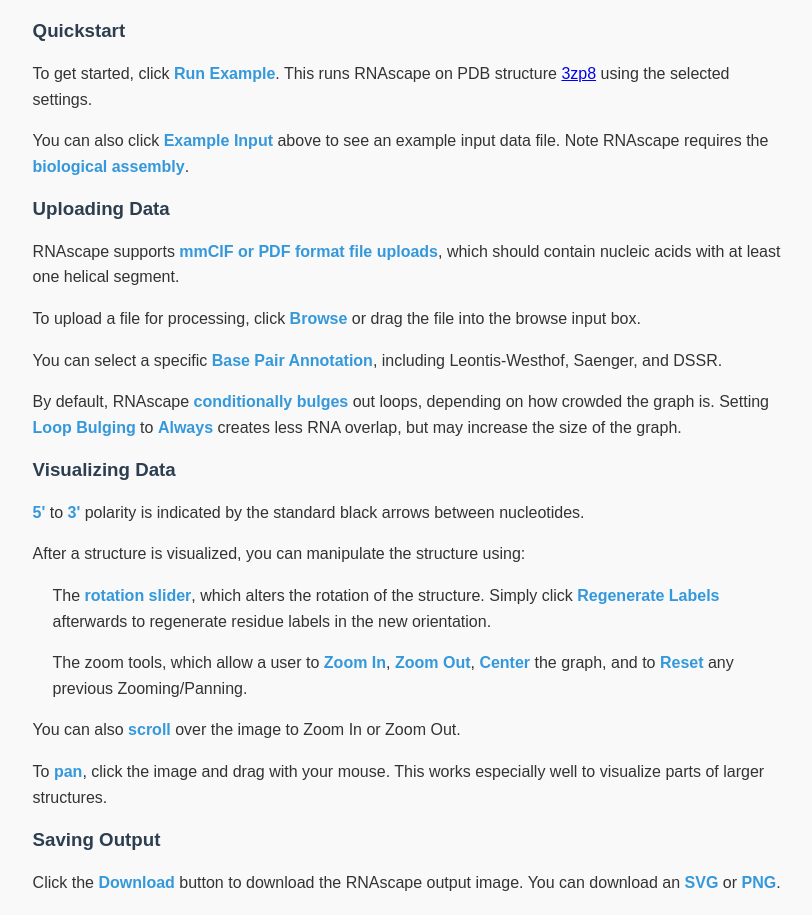
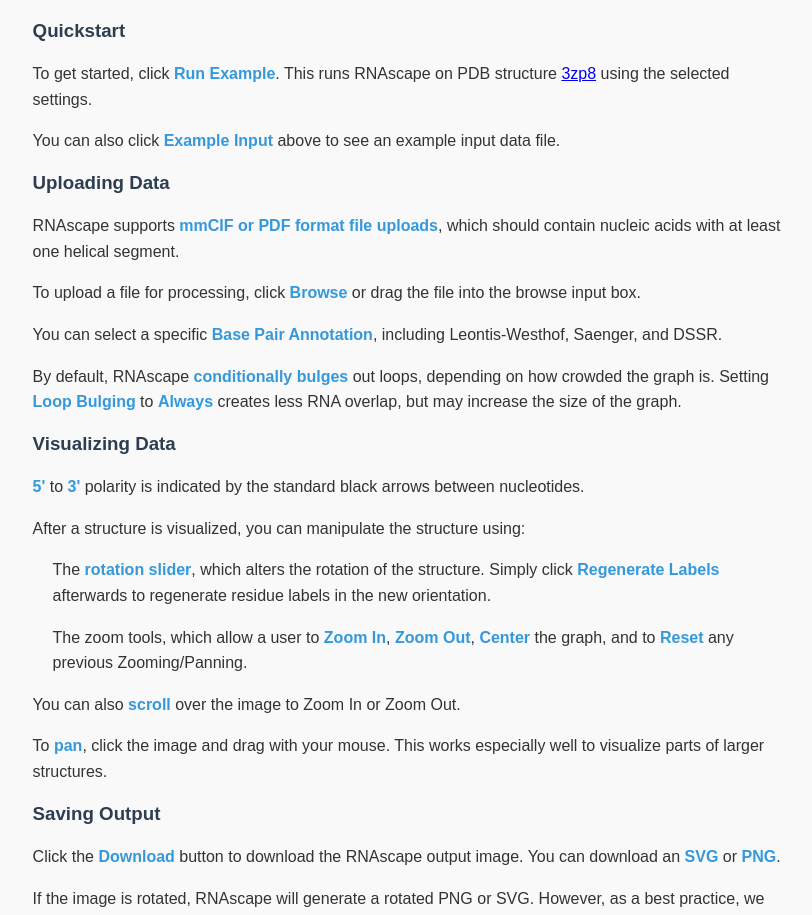
Before and after one commit to timkartar/RNAscape, a React (Create React App) app in the folder frontend/: page / in a window 1280 px wide. Shown: the part 820-1735 px from the top of the page, without its empty margins (233-1045 px from the left). Built offline with nearby package versions, Linux system fonts and the light colour scheme.

Commit message:
minor change

```diff
--- a/frontend/src/Documentation.js
+++ b/frontend/src/Documentation.js
@@ -12,7 +12,7 @@
       <h2>Documentation</h2>
       <h3>Quickstart</h3>
       <p>To get started, click <b>Run Example</b>. This runs RNAscape on PDB structure <a href="https://www.rcsb.org/structure/3ZP8">3zp8</a> using the selected settings.</p>
-      <p>You can also click <b>Example Input</b> above to see an example input data file. Note RNAscape requires the <b>biological assembly</b>.</p>
+      <p>You can also click <b>Example Input</b> above to see an example input data file.</p>
       <h3>Uploading Data</h3>
       <p>RNAscape supports <b>mmCIF or PDF format file uploads</b>, which should contain nucleic acids with at least one helical segment.</p>
       <p>To upload a file for processing, click <b>Browse</b> or drag the file into the browse input box.</p>
```
